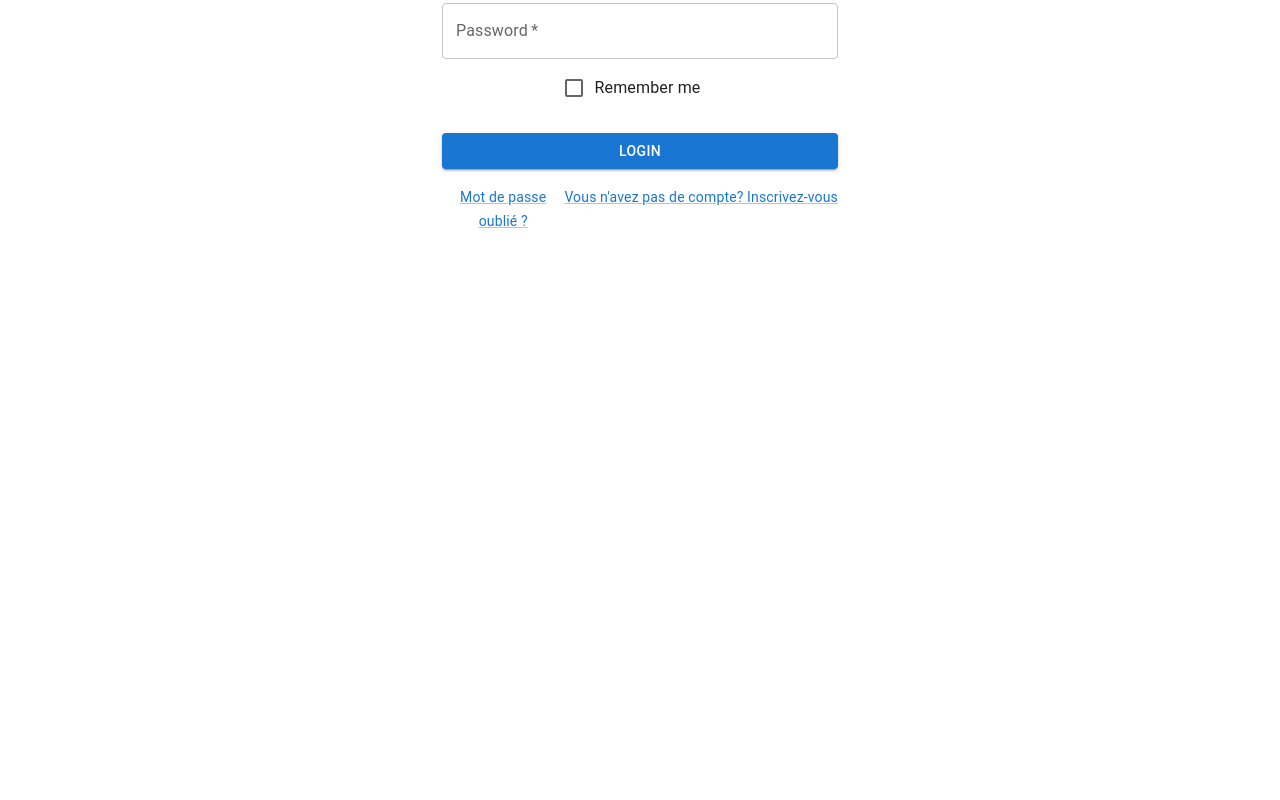
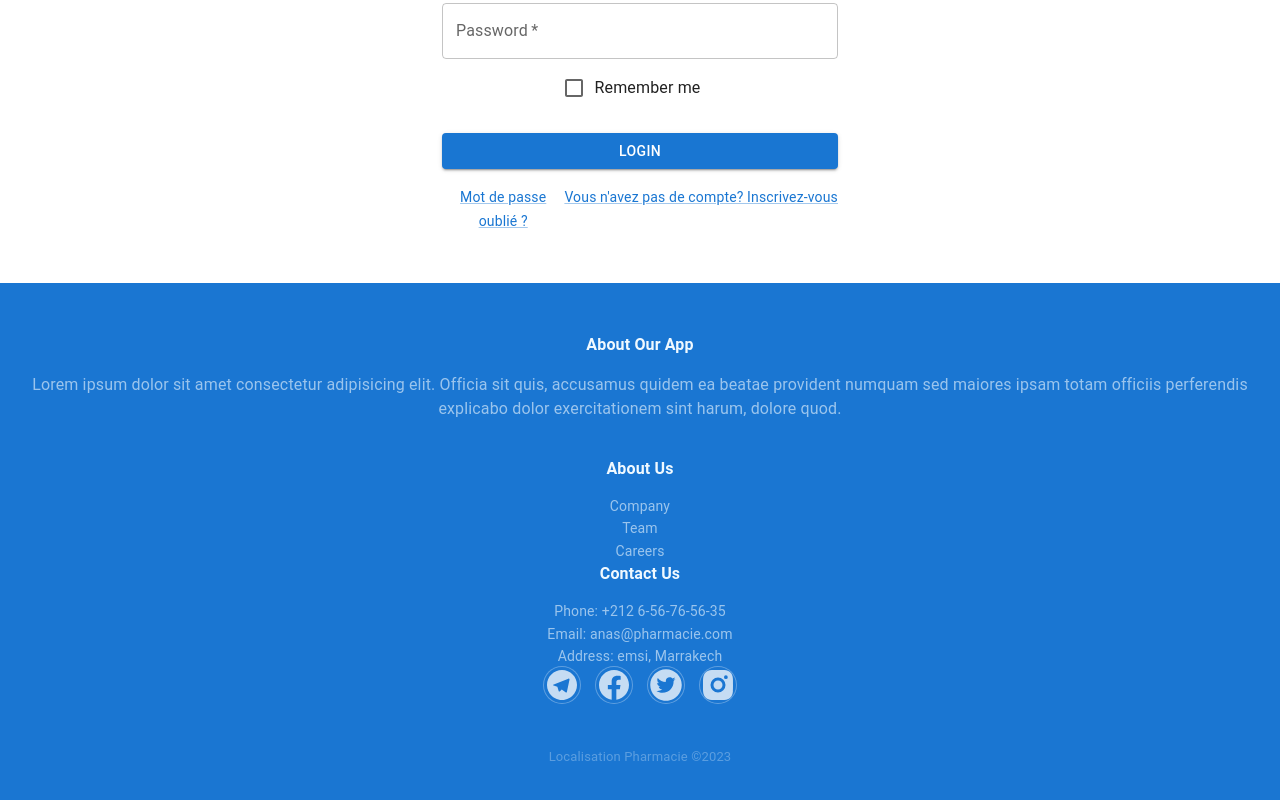
Before and after one commit to AnasJeg/localisation-pharmacie-FRONT, a React (Create React App) app: page / in a window 1280 px wide. Shown: the part 322-1122 px from the top of the page. Before the commit the page ends 800 px from the top, so only its background shows below. Built offline with nearby package versions, Linux system fonts and the light colour scheme.

Commit message:
first_ph

```diff
--- a/package.json
+++ b/package.json
@@ -14,8 +14,10 @@
     "@testing-library/react": "^13.4.0",
     "@testing-library/user-event": "^13.5.0",
     "antd": "^5.3.2",
+    "antd-img-crop": "^4.12.2",
     "axios": "^1.3.4",
     "framer-motion": "^10.12.2",
+    "mdb-react-ui-kit": "^6.0.0",
     "primeicons": "^6.0.1",
     "primereact": "^9.2.2",
     "react": "^18.2.0",
--- a/src/App.js
+++ b/src/App.js
@@ -8,6 +8,7 @@ import Zone from './pages/Zone';
 import Test from './pages/Test';
 import Garde from './pages/Garde';
 import Pharmacie from './pages/Pharmacie';
+import Footer from './components/Footer';
 
 function App() {
   return (
@@ -22,7 +23,7 @@ function App() {
         <Route extract path='/Garde' element={<Garde />} />
         <Route extract path='/Test' element={<Test />} />
       </Routes>
-
+    <Footer/>
     </div>
   );
 }
--- /dev/null
+++ b/src/components/Footer.jsx
@@ -0,0 +1,46 @@
+import React from "react";
+import { RiFacebookCircleFill } from "react-icons/ri";
+import { RiInstagramFill } from "react-icons/ri";
+import { AiFillTwitterCircle } from 'react-icons/ai';
+import { RiTelegramFill } from 'react-icons/ri';
+import "../style/footer.css"
+
+export default function Footer() {
+    return (
+        <div className="footer-dark" style={{marginTop:"50px"}}>
+            <footer className="container">
+
+                    <div className="row">
+                        <div className="col-md-6 item text">
+                            <h3>About Our App</h3>
+                            <p>Lorem ipsum dolor sit amet consectetur adipisicing elit. Officia sit quis, accusamus quidem ea beatae provident numquam sed maiores ipsam totam officiis perferendis explicabo dolor exercitationem sint harum, dolore quod.</p>
+                        </div>
+
+                        <div className="col-sm-6 col-md-3 item">
+                            <h3>About Us</h3>
+                            <ul>
+                                <li><a href="/#">Company</a></li>
+                                <li><a href="/#">Team</a></li>
+                                <li><a href="/#">Careers</a></li>
+                            </ul>
+                        </div>
+                        <div className="col-sm-6 col-md-3 item">
+                            <h3>Contact Us</h3>
+                            <ul>
+                                <li><a href="#">Phone: +212 6-56-76-56-35</a></li>
+                                <li><a href="#">Email: anas@pharmacie.com</a></li>
+                                <li><a href="#">Address: emsi, Marrakech</a></li>
+                            </ul>
+                        </div>
+                        <div className="col item social">
+                            <a href="#"><RiTelegramFill/></a>
+                            <a href="#"><RiFacebookCircleFill/></a>
+                            <a href="#"><AiFillTwitterCircle/></a>
+                            <a href="#"><RiInstagramFill/></a></div>
+                    </div>
+                    <p className="copyright">Localisation Pharmacie ©2023</p>
+
+            </footer>
+        </div>
+    );
+}
--- a/src/components/Itinerary.jsx
+++ b/src/components/Itinerary.jsx
@@ -24,7 +24,7 @@ const center = { lat: 48.8584, lng: 2.2945 };
 
 function Itinerary() {
   const { isLoaded } = useJsApiLoader({
-    googleMapsApiKey: "",
+    googleMapsApiKey: "AIzaSyDzmu1dHaje4yWHlQkP4cGC6lwWBRuwaUA",
     libraries: ["places"],
   });
 
--- a/src/components/Map.jsx
+++ b/src/components/Map.jsx
@@ -15,7 +15,7 @@ const containerStyle = {
   };
 
     const { isLoaded } = useLoadScript({
-      googleMapsApiKey: ""
+      googleMapsApiKey: "AIzaSyDzmu1dHaje4yWHlQkP4cGC6lwWBRuwaUA"
     })
 
     const [map, setMap] = React.useState(null)
--- a/src/pages/Garde.jsx
+++ b/src/pages/Garde.jsx
@@ -11,8 +11,6 @@ import axios from "axios";
 import { Table, Space, Popconfirm } from "antd";
 import FormControl from "@mui/material/FormControl";
 import { Select } from "antd";
-import { CenterFocusStrong } from "@mui/icons-material";
-
 const theme = createTheme();
 
 export default function Garde() {
--- a/src/pages/Test.jsx
+++ b/src/pages/Test.jsx
@@ -1,79 +1,67 @@
-import * as React from 'react';
-import { Button, Checkbox, Form, Input } from 'antd';
+import { Select, Spin } from 'antd';
+import debounce from 'lodash/debounce';
+import { useMemo, useRef, useState } from 'react';
+function DebounceSelect({ fetchOptions, debounceTimeout = 800, ...props }) {
+  const [fetching, setFetching] = useState(false);
+  const [options, setOptions] = useState([]);
+  const fetchRef = useRef(0);
+  const debounceFetcher = useMemo(() => {
+    const loadOptions = (value) => {
+      fetchRef.current += 1;
+      const fetchId = fetchRef.current;
+      setOptions([]);
+      setFetching(true);
+      fetchOptions(value).then((newOptions) => {
+        if (fetchId !== fetchRef.current) {
+          // for fetch callback order
+          return;
+        }
+        setOptions(newOptions);
+        setFetching(false);
+      });
+    };
+    return debounce(loadOptions, debounceTimeout);
+  }, [fetchOptions, debounceTimeout]);
+  return (
+    <Select
+      labelInValue
+      filterOption={false}
+      onSearch={debounceFetcher}
+      notFoundContent={fetching ? <Spin size="small" /> : null}
+      {...props}
+      options={options}
+    />
+  );
+}
 
-export default function Test() {
-  const onFinish = (values) => {
-    console.log('Success:', values);
-  };
-  const onFinishFailed = (errorInfo) => {
-    console.log('Failed:', errorInfo);
-  };
+// Usage of DebounceSelect
+
+async function fetchUserList(username) {
+  console.log('fetching user', username);
+  return fetch('https://randomuser.me/api/?results=5')
+    .then((response) => response.json())
+    .then((body) =>
+      body.results.map((user) => ({
+        label: `${user.name.first} ${user.name.last}`,
+        value: user.login.username,
+      })),
+    );
+}
+const Test = () => {
+  const [value, setValue] = useState([]);
   return (
-    <Form
-      name="basic"
-      labelCol={{
-        span: 8,
-      }}
-      wrapperCol={{
-        span: 16,
+    <DebounceSelect
+      mode="multiple"
+      value={value}
+      placeholder="Select users"
+      fetchOptions={fetchUserList}
+      onChange={(newValue) => {
+        setValue(newValue);
       }}
       style={{
-        maxWidth: 600,
+        width: '100%',
       }}
-      initialValues={{
-        remember: true,
-      }}
-      onFinish={onFinish}
-      onFinishFailed={onFinishFailed}
-      autoComplete="off"
-    >
-      <Form.Item
-        label="Username"
-        name="username"
-        rules={[
-          {
-            required: true,
-            message: 'Please input your username!',
-          },
-        ]}
-      >
-        <Input />
-      </Form.Item>
-
-      <Form.Item
-        label="Password"
-        name="password"
-        rules={[
-          {
-            required: true,
-            message: 'Please input your password!',
-          },
-        ]}
-      >
-        <Input.Password />
-      </Form.Item>
-
-      <Form.Item
-        name="remember"
-        valuePropName="checked"
-        wrapperCol={{
-          offset: 8,
-          span: 16,
-        }}
-      >
-        <Checkbox>Remember me</Checkbox>
-      </Form.Item>
-
-      <Form.Item
-        wrapperCol={{
-          offset: 8,
-          span: 16,
-        }}
-      >
-        <Button type="primary" htmlType="submit">
-          Submit
-        </Button>
-      </Form.Item>
-    </Form>
+    />
   );
-}
+};
+export default Test;
--- a/src/pages/Zone.jsx
+++ b/src/pages/Zone.jsx
@@ -27,7 +27,7 @@ export default function Zone() {
   //modal
   const [open, setOpen] = useState(false);
   const [confirmLoading, setConfirmLoading] = useState(false);
-  const [modalText, setModalText] = useState("Content of the modal");
+  const [setModalText] = useState("Content of the modal");
   const [form] = Form.useForm();
   const [modalVille, setMv] = useState("");
   const [selectedZone, setSelectedZone] = useState(null);
@@ -302,8 +302,9 @@ export default function Zone() {
               id="demo-simple-select"
               value={vl}
               label="villes"
+              onChange={ModalhandleChange}
               fullWidth
-              onChange={ModalhandleChange}
+              style={{ height: 14 }}
             >
               {allV?.map((item) => (
                 <MenuItem value={item.id}>{item.nom}</MenuItem>
--- /dev/null
+++ b/src/style/footer.css
@@ -0,0 +1,91 @@
+
+.footer-dark {
+    padding:50px 0;
+    color:#f0f9ff;
+    background-color:#1a76d2;
+}
+
+.footer-dark h3 {
+    margin-top:0;
+    margin-bottom:12px;
+    font-weight:bold;
+    font-size:16px;
+}
+
+.footer-dark ul {
+    padding:0;
+    list-style:none;
+    line-height:1.6;
+    font-size:14px;
+    margin-bottom:0;
+}
+
+.footer-dark ul a {
+    color:inherit;
+    text-decoration:none;
+    opacity:0.6;
+}
+
+.footer-dark ul a:hover {
+    opacity:0.8;
+}
+
+@media (max-width:767px) {
+    .footer-dark .item:not(.social) {
+        text-align:center;
+        padding-bottom:20px;
+    }
+}
+
+.footer-dark .item.text {
+    margin-bottom:36px;
+}
+
+@media (max-width:767px) {
+    .footer-dark .item.text {
+        margin-bottom:0;
+    }
+}
+
+.footer-dark .item.text p {
+    opacity:0.6;
+    margin-bottom:0;
+}
+
+.footer-dark .item.social {
+    text-align:center;
+}
+
+@media (max-width:991px) {
+    .footer-dark .item.social {
+        text-align:center;
+        margin-top:20px;
+    }
+}
+
+.footer-dark .item.social > a {
+    font-size:36px;
+    width:36px;
+    height:36px;
+    line-height:36px;
+    display:inline-block;
+    text-align:center;
+    border-radius:50%;
+    box-shadow:0 0 0 1px rgba(255,255,255,0.4);
+    margin:0 8px;
+    color:#fff;
+    opacity:0.75;
+}
+
+.footer-dark .item.social > a:hover {
+    opacity:1.9;
+
+}
+
+.footer-dark .copyright {
+    text-align:center;
+    padding-top:24px;
+    opacity:0.3;
+    font-size:13px;
+    margin-bottom:0;
+}
```
Also changed, not shown: src/pages/Pharmacie.jsx (+118 -47 lines), 1 other file (tests, documents, lock files or other folders).
